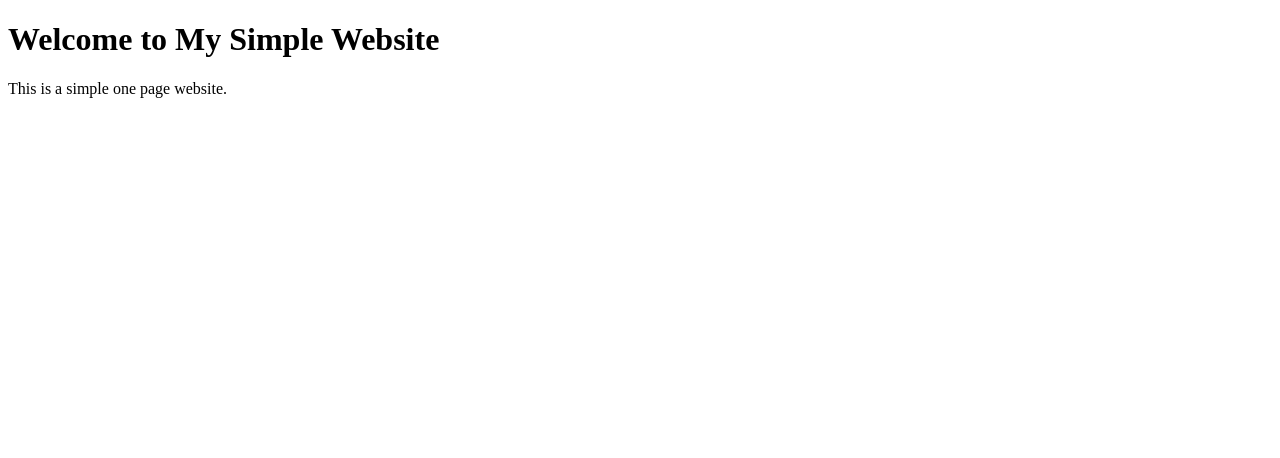
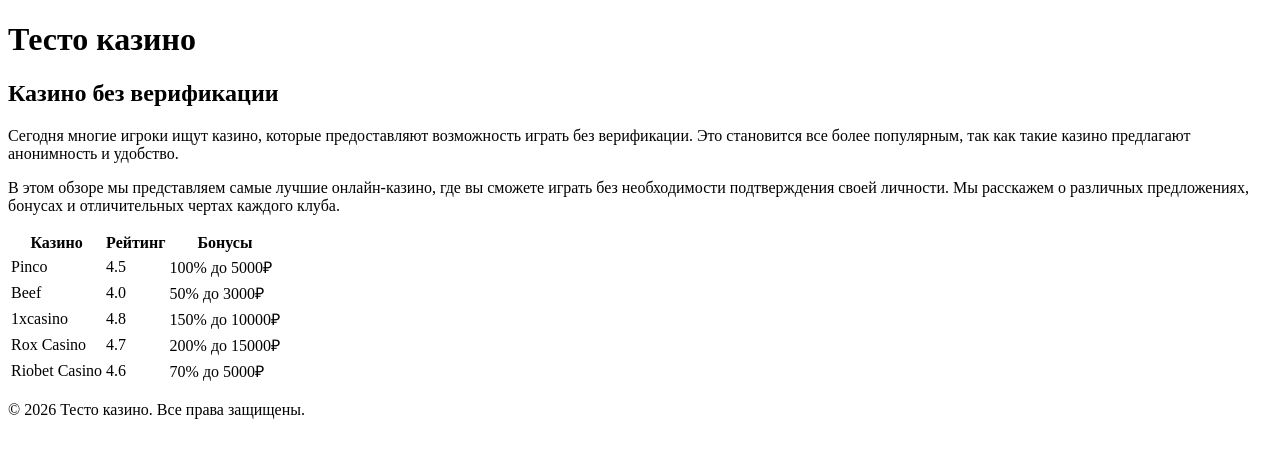
Before and after one commit to freetoken-lab/testo, a plain HTML site: page index.html in a window 1280 px wide. Drawn offline with Linux system fonts and the light colour scheme.

Commit message:
Update index.html with SEO-optimized content for casinos without verification

```diff
--- a/index.html
+++ b/index.html
@@ -1,12 +1,62 @@
 <!DOCTYPE html>
-<html lang="en">
+<html>
 <head>
     <meta charset="UTF-8">
     <meta name="viewport" content="width=device-width, initial-scale=1.0">
-    <title>Simple One Page Website</title>
+    <title>Казино без верификации — ТОП онлайн-казино без проверки документов 2026</title>
+    <meta name="description" content="Лучшие казино без верификации с крипто-платежами, быстрыми выводами, бонусами и анонимной регистрацией на 2026 год.">
+
+    <link rel="stylesheet" href="styles.css">
 </head>
 <body>
-    <h1>Welcome to My Simple Website</h1>
-    <p>This is a simple one page website.</p>
+    <header>
+        <h1>Тесто казино</h1>
+    </header>
+    <main>
+        <section>
+            <h2>Казино без верификации</h2>
+            <p>Сегодня многие игроки ищут казино, которые предоставляют возможность играть без верификации. Это становится все более популярным, так как такие казино предлагают анонимность и удобство.</p>
+            <p>В этом обзоре мы представляeм самые лучшие онлайн-казино, где вы сможете играть без необходимости подтверждения своей личности. Мы расскажем о различных предложениях, бонусах и отличительных чертах каждого клуба.</p>
+            <table>
+                <thead>
+                    <tr>
+                        <th>Казино</th>
+                        <th>Рейтинг</th>
+                        <th>Бонусы</th>
+                    </tr>
+                </thead>
+                <tbody>
+                    <tr>
+                        <td>Pinco</td>
+                        <td>4.5</td>
+                        <td>100% до 5000₽</td>
+                    </tr>
+                    <tr>
+                        <td>Beef</td>
+                        <td>4.0</td>
+                        <td>50% до 3000₽</td>
+                    </tr>
+                    <tr>
+                        <td>1xcasino</td>
+                        <td>4.8</td>
+                        <td>150% до 10000₽</td>
+                    </tr>
+                    <tr>
+                        <td>Rox Casino</td>
+                        <td>4.7</td>
+                        <td>200% до 15000₽</td>
+                    </tr>
+                    <tr>
+                        <td>Riobet Casino</td>
+                        <td>4.6</td>
+                        <td>70% до 5000₽</td>
+                    </tr>
+                </tbody>
+            </table>
+        </section>
+    </main>
+    <footer>
+        <p>&copy; 2026 Тесто казино. Все права защищены.</p>
+    </footer>
 </body>
 </html>
```
